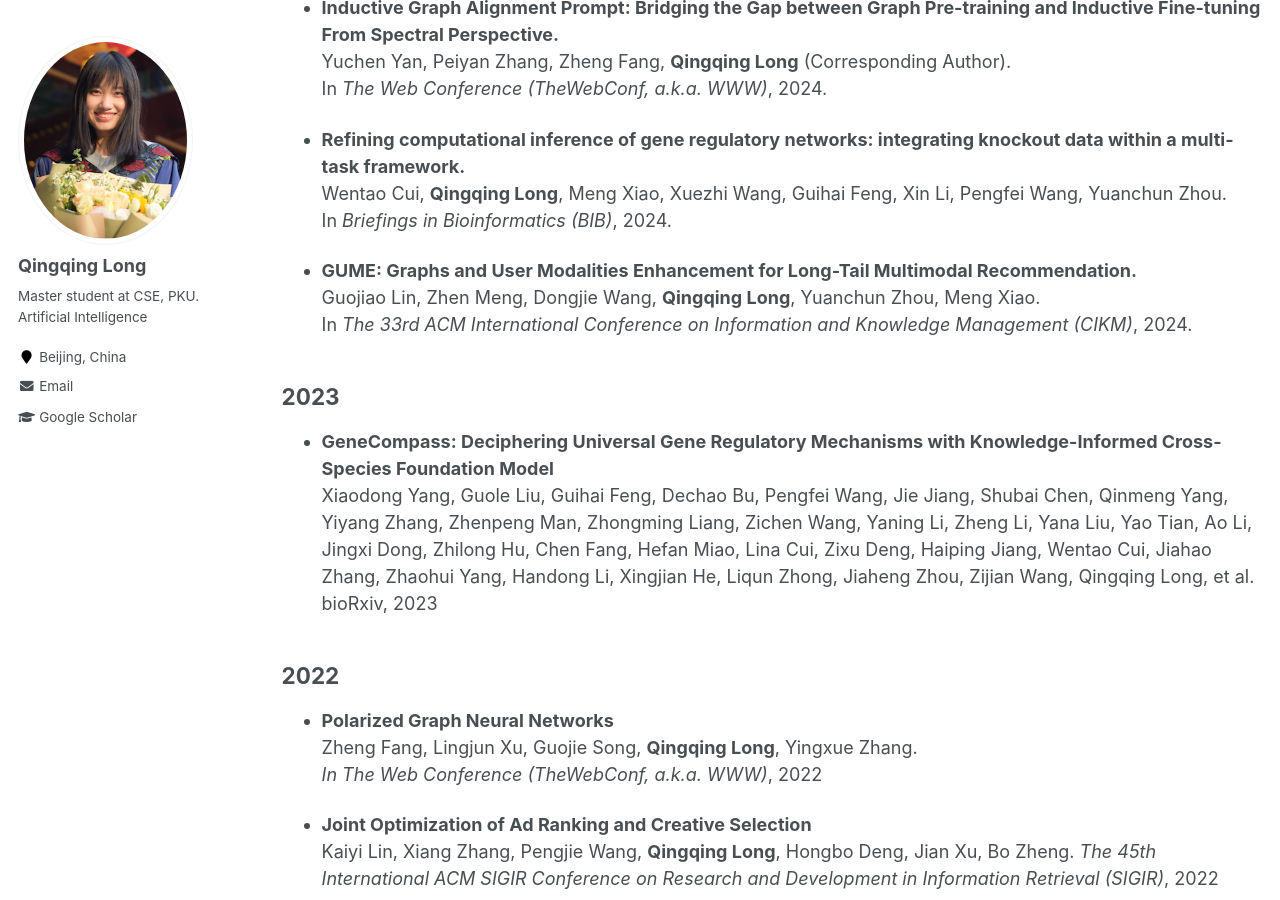
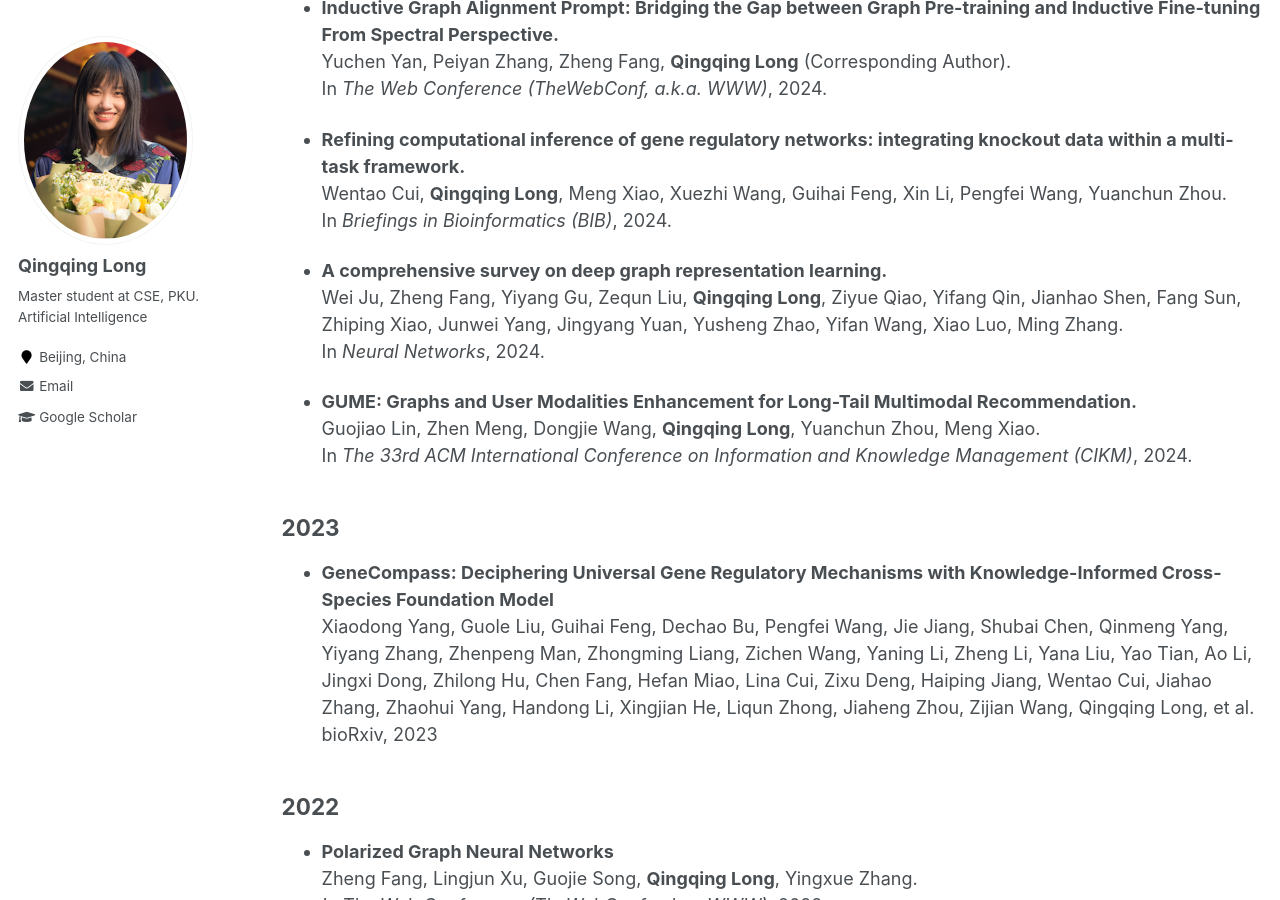
Before and after one commit to YimiAChack/YimiAChack.github.io, a Jekyll site: the page built from _pages/publications.md, in a window 1280 px wide and 900 px high, scrolled down 627 px. Built offline with Jekyll 4.4.1, drawn with Linux system fonts in a browser that asks for light colours.

Commit message:
Update publications.md

```diff
--- a/_pages/publications.md
+++ b/_pages/publications.md
@@ -21,6 +21,9 @@ Yuchen Yan, Peiyan Zhang, Zheng Fang, **Qingqing Long** (Corresponding Author).
 
 * **Refining computational inference of gene regulatory networks: integrating knockout data within a multi-task framework.** <br>
 Wentao Cui, **Qingqing Long**, Meng Xiao, Xuezhi Wang, Guihai Feng, Xin Li, Pengfei Wang, Yuanchun Zhou. <br>In *Briefings in Bioinformatics (BIB)*, 2024.
+
+* **A comprehensive survey on deep graph representation learning.** <br>
+Wei Ju, Zheng Fang, Yiyang Gu, Zequn Liu, **Qingqing Long**, Ziyue Qiao, Yifang Qin, Jianhao Shen, Fang Sun, Zhiping Xiao, Junwei Yang, Jingyang Yuan, Yusheng Zhao, Yifan Wang, Xiao Luo, Ming Zhang. <br>In *Neural Networks*, 2024.
 
 * **GUME: Graphs and User Modalities Enhancement for Long-Tail Multimodal Recommendation.** <br>
 Guojiao Lin, Zhen Meng, Dongjie Wang, **Qingqing Long**, Yuanchun Zhou, Meng Xiao. <br>In *The 33rd ACM International Conference on Information and Knowledge Management (CIKM)*, 2024.
```
